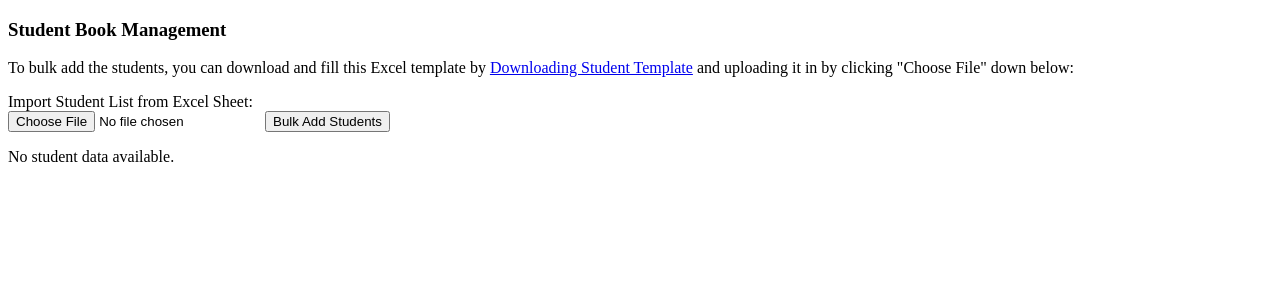
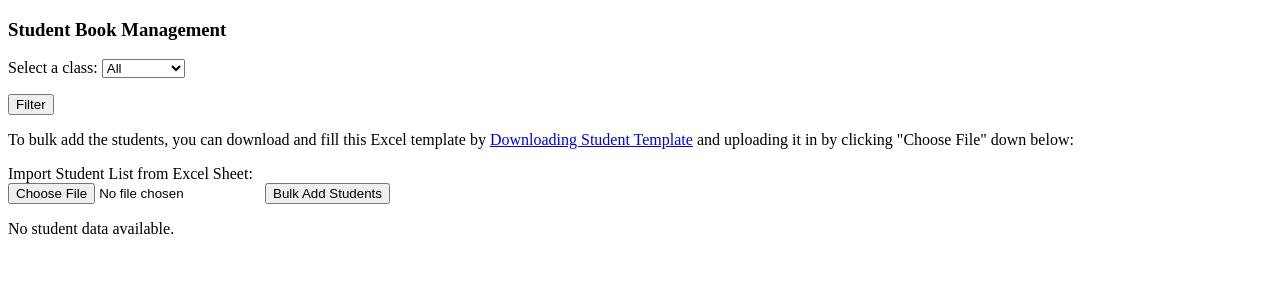
Before and after one commit to AbenaAmo13/inventory, a Django app: page /students_book in a window 1280 px wide. Shown: the part 88-388 px from the top of the page. Run offline with Django 4.2, Linux system fonts and the light colour scheme; data that the repository does not hold is empty.

Commit message:
:sparkles: filter the year group student data

```diff
--- /dev/null
+++ b/enasInventory/forms/student.py
@@ -0,0 +1,16 @@
+from django import forms
+
+
+class YearGroupFilterForm(forms.Form):
+    year_group = forms.ChoiceField(
+        choices=[
+            ('', 'All'),
+            ('Reception', 'Reception'),
+            ('Nursery', 'Nursery'),
+            ('Year 1', 'Year 1'),
+            ('Year 2', 'Year 2'),
+            ('Year 3', 'Year 3'),
+        ],
+        required=False,
+        label='Select a class:'
+    )
--- a/enasInventory/views.py
+++ b/enasInventory/views.py
@@ -13,6 +13,8 @@ from django.http import HttpResponse
 from django.http import FileResponse
 from django.templatetags.static import static
 import os
+from .forms.student import YearGroupFilterForm
+
 
 
 def index(request):
@@ -34,10 +36,18 @@ def dashboard(request):
 
 
 def student_books(request):
-    # Get all the books data.
-    students = Student.objects.all().values()
-    # print(students)
-    return render(request, 'students-book.html', {'students_data': students})
+    filter_form = YearGroupFilterForm(request.GET or None)  # Instantiate the form with the submitted data, if any
+    if filter_form.is_valid():
+        year_group = filter_form.cleaned_data['year_group']
+        students = Student.objects.all()
+
+        if year_group:
+            students = students.filter(year_group=year_group)
+    else:
+        students = Student.objects.all()
+    students_data = students.values()
+
+    return render(request, 'students-book.html', {'students_data': students_data, 'filter_form': filter_form})
 
 
 def add_book_entry(request):
--- a/templates/students-book.html
+++ b/templates/students-book.html
@@ -12,19 +12,23 @@
 {% include "header.html" %}
 
 <h3>Student Book Management</h3>
-
+<form method="get">
+    {{ filter_form.as_p }}
+    <button type="submit">Filter</button>
+</form>
 
 {% comment %}<form>
         {% csrf_token %}
     <label for="year_group">Select a class:</label>
-    <select name="year_group" id="year_group">
+    <select name="year_group" id="year_group" >
+     <option value="">All</option>
       <option value="Reception">Reception</option>
       <option value="Nursery">Nursery</option>
       <option value="Year 1">Year 1</option>
       <option value="Year 2">Year 2</option>
         <option value="Year 3">Year 3</option>
     </select>
-    <button type="submit">Show Students</button>
+    <button type="submit">Filter</button>
 </form>{% endcomment %}
         <p>To bulk add the students, you can download and fill this Excel template by   <a href="{% static 'excel_templates/student_template.xlsx' %}">Downloading Student Template</a>
         and uploading it in by clicking "Choose File" down below:
```
